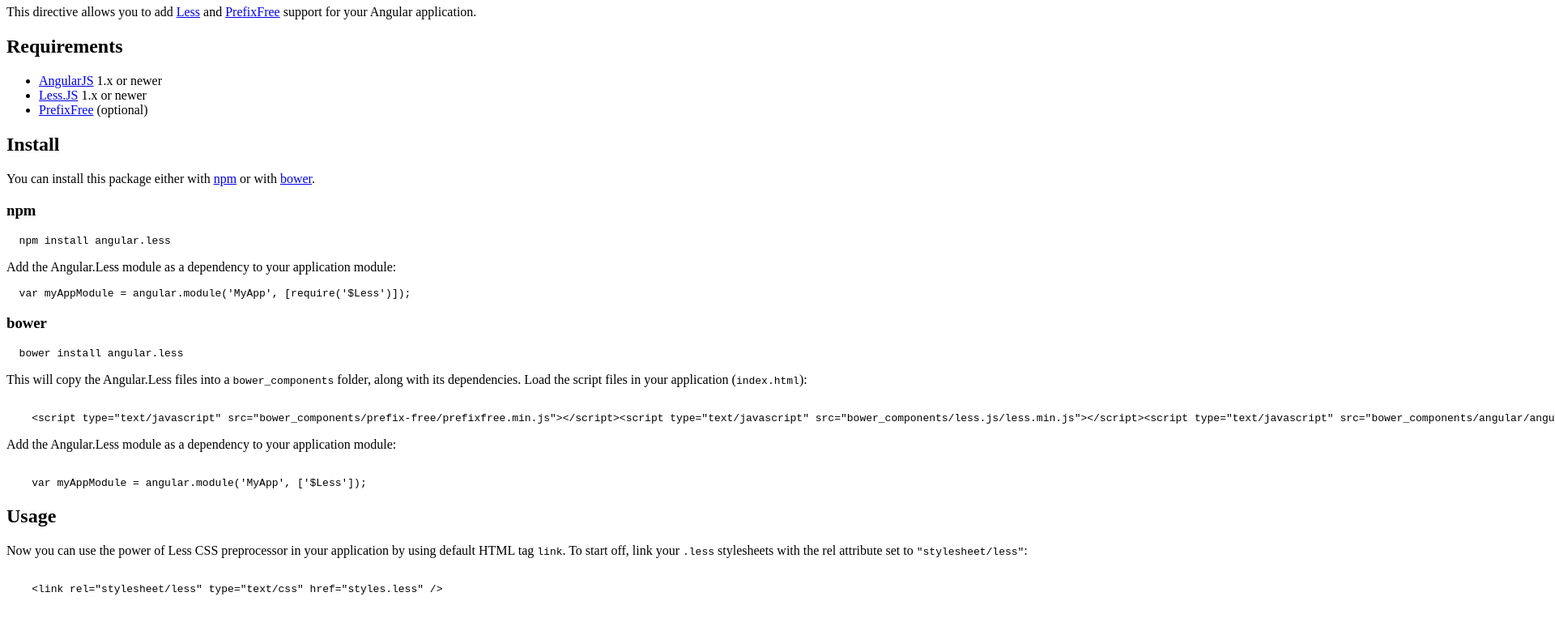
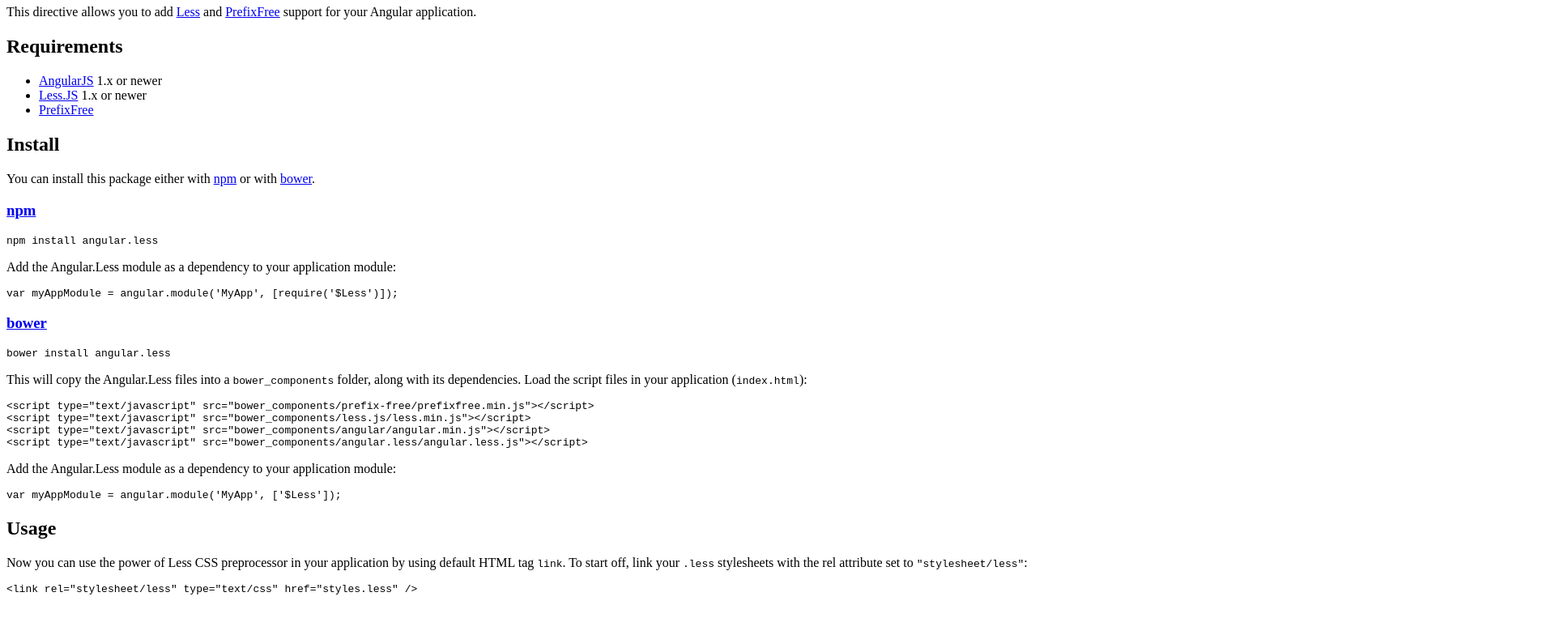
Before and after one commit to AngularLess/angularless.github.io, a plain HTML site: page manual.html in a window 1280 px wide. Shown: the part 60-823 px from the top of the page at 81% size, 1920 px wide, since content can reach past the window. Drawn offline with Linux system fonts and the light colour scheme.

Commit message:
Update manual.html

```diff
--- a/manual.html
+++ b/manual.html
@@ -1,79 +1,60 @@
 <link rel="stylesheet/less" type="text/css" href="less/style.less" />
-<h1>Angular.Less</h1>
-<p>
-  This directive allows you to add <a href="http://lesscss.org/">Less</a> and
-  <a href="http://leaverou.github.io/prefixfree/">PrefixFree</a> support for
-  your Angular application.
-</p>
-<h2>Requirements</h2>
+     <h1>
+<a id="angularless" class="anchor" href="#angularless" aria-hidden="true"><span class="octicon octicon-link"></span></a>Angular.Less</h1>
+
+<p>This directive allows you to add <a href="http://lesscss.org/">Less</a>
+and <a href="http://leaverou.github.io/prefixfree/">PrefixFree</a> support
+for your Angular application.</p>
+
+<h2>
+<a id="requirements" class="anchor" href="#requirements" aria-hidden="true"><span class="octicon octicon-link"></span></a>Requirements</h2>
+
 <ul>
-  <li><a href="https://angularjs.org/">AngularJS</a> 1.x or newer</li>
-  <li><a href="http://lesscss.org/">Less.JS</a> 1.x or newer</li>
-  <li><a href="http://leaverou.github.io/prefixfree/">PrefixFree</a> (optional)</li>
+<li>
+<a href="https://angularjs.org/">AngularJS</a> 1.x or newer</li>
+<li>
+<a href="http://lesscss.org/">Less.JS</a> 1.x or newer</li>
+<li><a href="optional">PrefixFree</a></li>
 </ul>
-<h2>Install</h2>
-<p>
-  You can install this package either with <a href="https://www.npmjs.com/">npm</a>
-  or with <a href="http://bower.io/">bower</a>.
-</p>
+
+<h2>
+<a id="install" class="anchor" href="#install" aria-hidden="true"><span class="octicon octicon-link"></span></a>Install</h2>
+
+<p>You can install this package either with <a href="https://www.npmjs.com/">npm</a> or with <a href="http://bower.io/">bower</a>.</p>
+
 <h3>
-  npm
+<a id="npm" class="anchor" href="#npm" aria-hidden="true"><span class="octicon octicon-link"></span></a><a href="https://www.npmjs.com/">npm</a>
 </h3>
-<pre>
-  <code class="language-sh">npm install angular.less</code>
-</pre>
+
+<div class="highlight highlight-sh"><pre>npm install angular.less</pre></div>
+
 <p>Add the Angular.Less module as a dependency to your application module:</p>
-<pre>
-  <code class="language-javascript"><span class="hljs-keyword">var</span> myAppModule = angular.module(<span class="hljs-string">'MyApp'</span>, [<span class="hljs-built_in">require</span>(<span class="hljs-string">'$Less'</span>)]);</code>
-</pre>
+
+<div class="highlight highlight-javascript"><pre><span class="pl-k">var</span> myAppModule <span class="pl-k">=</span> angular.<span class="pl-c1">module</span>(<span class="pl-s"><span class="pl-pds">'</span>MyApp<span class="pl-pds">'</span></span>, [<span class="pl-c1">require</span>(<span class="pl-s"><span class="pl-pds">'</span>$Less<span class="pl-pds">'</span></span>)]);</pre></div>
+
 <h3>
-  bower
+<a id="bower" class="anchor" href="#bower" aria-hidden="true"><span class="octicon octicon-link"></span></a><a href="http://bower.io/">bower</a>
 </h3>
-<pre>
-  <code class="language-sh">bower install angular.less</code>
-</pre>
-<p>
-  This will copy the Angular.Less files into a <code>bower_components</code>
-  folder, along with its dependencies. Load the script files in your
-  application (<code>index.html</code>):
-</p>
-<pre>
-  <code class="language-html">
-    <span class="hljs-tag">&lt;<span class="hljs-title">script</span> <span
-      class="hljs-attribute">type</span>=<span class="hljs-value">"text/javascript"</span> <span
-      class="hljs-attribute">src</span>=<span class="hljs-value">"bower_components/prefix-free/prefixfree.min.js"</span>&gt;</span><span
-      class="javascript"></span><span class="hljs-tag">&lt;/<span
-      class="hljs-title">script</span>&gt;</span><span class="hljs-tag">&lt;<span class="hljs-title">script</span> <span
-      class="hljs-attribute">type</span>=<span class="hljs-value">"text/javascript"</span> <span
-      class="hljs-attribute">src</span>=<span class="hljs-value">"bower_components/less.js/less.min.js"</span>&gt;</span><span
-      class="javascript"></span><span class="hljs-tag">&lt;/<span
-      class="hljs-title">script</span>&gt;</span><span class="hljs-tag">&lt;<span class="hljs-title">script</span> <span
-      class="hljs-attribute">type</span>=<span class="hljs-value">"text/javascript"</span> <span
-      class="hljs-attribute">src</span>=<span class="hljs-value">"bower_components/angular/angular.min.js"</span>&gt;</span><span
-      class="javascript"></span><span class="hljs-tag">&lt;/<span
-      class="hljs-title">script</span>&gt;</span><span class="hljs-tag">&lt;<span class="hljs-title">script</span> <span
-      class="hljs-attribute">type</span>=<span class="hljs-value">"text/javascript"</span> <span
-      class="hljs-attribute">src</span>=<span class="hljs-value">"bower_components/angular.less/angular.less.min.js"</span>&gt;</span><span
-      class="javascript"></span><span class="hljs-tag">&lt;/<span
-      class="hljs-title">script</span>&gt;</span></code>
-</pre>
+
+<div class="highlight highlight-sh"><pre>bower install angular.less</pre></div>
+
+<p>This will copy the Angular.Less files into a <code>bower_components</code> folder,
+along with its dependencies. Load the script files in your application (<code>index.html</code>):</p>
+
+<div class="highlight highlight-html"><pre>&lt;<span class="pl-ent">script</span> <span class="pl-e">type</span>=<span class="pl-s"><span class="pl-pds">"</span>text/javascript<span class="pl-pds">"</span></span> <span class="pl-e">src</span>=<span class="pl-s"><span class="pl-pds">"</span>bower_components/prefix-free/prefixfree.min.js<span class="pl-pds">"</span></span>&gt;&lt;/<span class="pl-ent">script</span>&gt;
+&lt;<span class="pl-ent">script</span> <span class="pl-e">type</span>=<span class="pl-s"><span class="pl-pds">"</span>text/javascript<span class="pl-pds">"</span></span> <span class="pl-e">src</span>=<span class="pl-s"><span class="pl-pds">"</span>bower_components/less.js/less.min.js<span class="pl-pds">"</span></span>&gt;&lt;/<span class="pl-ent">script</span>&gt;
+&lt;<span class="pl-ent">script</span> <span class="pl-e">type</span>=<span class="pl-s"><span class="pl-pds">"</span>text/javascript<span class="pl-pds">"</span></span> <span class="pl-e">src</span>=<span class="pl-s"><span class="pl-pds">"</span>bower_components/angular/angular.min.js<span class="pl-pds">"</span></span>&gt;&lt;/<span class="pl-ent">script</span>&gt;
+&lt;<span class="pl-ent">script</span> <span class="pl-e">type</span>=<span class="pl-s"><span class="pl-pds">"</span>text/javascript<span class="pl-pds">"</span></span> <span class="pl-e">src</span>=<span class="pl-s"><span class="pl-pds">"</span>bower_components/angular.less/angular.less.js<span class="pl-pds">"</span></span>&gt;&lt;/<span class="pl-ent">script</span>&gt;</pre></div>
+
 <p>Add the Angular.Less module as a dependency to your application module:</p>
-<pre>
-  <code class="language-javascript">
-    <span class="hljs-keyword">var</span> myAppModule = angular.module(<span
-      class="hljs-string">'MyApp'</span>, [<span class="hljs-string">'$Less'</span>]);</code>
-</pre>
-<h2>Usage</h2>
-<p>
-  Now you can use the power of Less CSS preprocessor in your application by
-  using default HTML tag <code>link</code>. To start off, link your <code>.less</code>
-  stylesheets with the rel attribute set to <code>"stylesheet/less"</code>:
-</p>
-<pre>
-  <code class="language-html">
-    <span class="hljs-tag">&lt;<span class="hljs-title">link</span> <span
-      class="hljs-attribute">rel</span>=<span class="hljs-value">"stylesheet/less"</span> <span
-      class="hljs-attribute">type</span>=<span class="hljs-value">"text/css"</span> <span
-      class="hljs-attribute">href</span>=<span class="hljs-value">"styles.less"</span> /&gt;</span>
-  </code>
-</pre>
+
+<div class="highlight highlight-javascript"><pre><span class="pl-k">var</span> myAppModule <span class="pl-k">=</span> angular.<span class="pl-c1">module</span>(<span class="pl-s"><span class="pl-pds">'</span>MyApp<span class="pl-pds">'</span></span>, [<span class="pl-s"><span class="pl-pds">'</span>$Less<span class="pl-pds">'</span></span>]);</pre></div>
+
+<h2>
+<a id="usage" class="anchor" href="#usage" aria-hidden="true"><span class="octicon octicon-link"></span></a>Usage</h2>
+
+<p>Now you can use the power of Less CSS preprocessor in your application
+by using default HTML tag <code>link</code>.
+To start off, link your <code>.less</code> stylesheets with the rel attribute set to <code>"stylesheet/less"</code>:</p>
+
+<div class="highlight highlight-html"><pre>&lt;<span class="pl-ent">link</span> <span class="pl-e">rel</span>=<span class="pl-s"><span class="pl-pds">"</span>stylesheet/less<span class="pl-pds">"</span></span> <span class="pl-e">type</span>=<span class="pl-s"><span class="pl-pds">"</span>text/css<span class="pl-pds">"</span></span> <span class="pl-e">href</span>=<span class="pl-s"><span class="pl-pds">"</span>styles.less<span class="pl-pds">"</span></span> /&gt;</pre></div>
```
